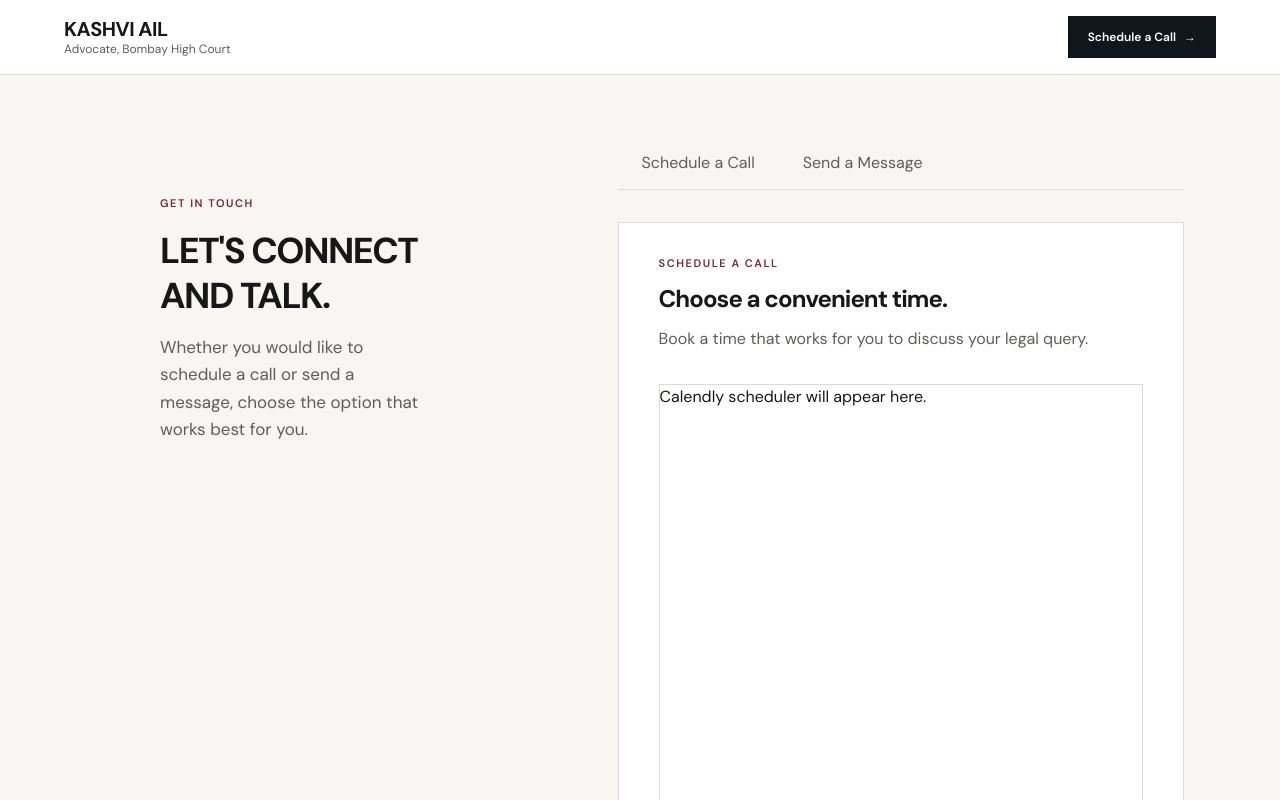
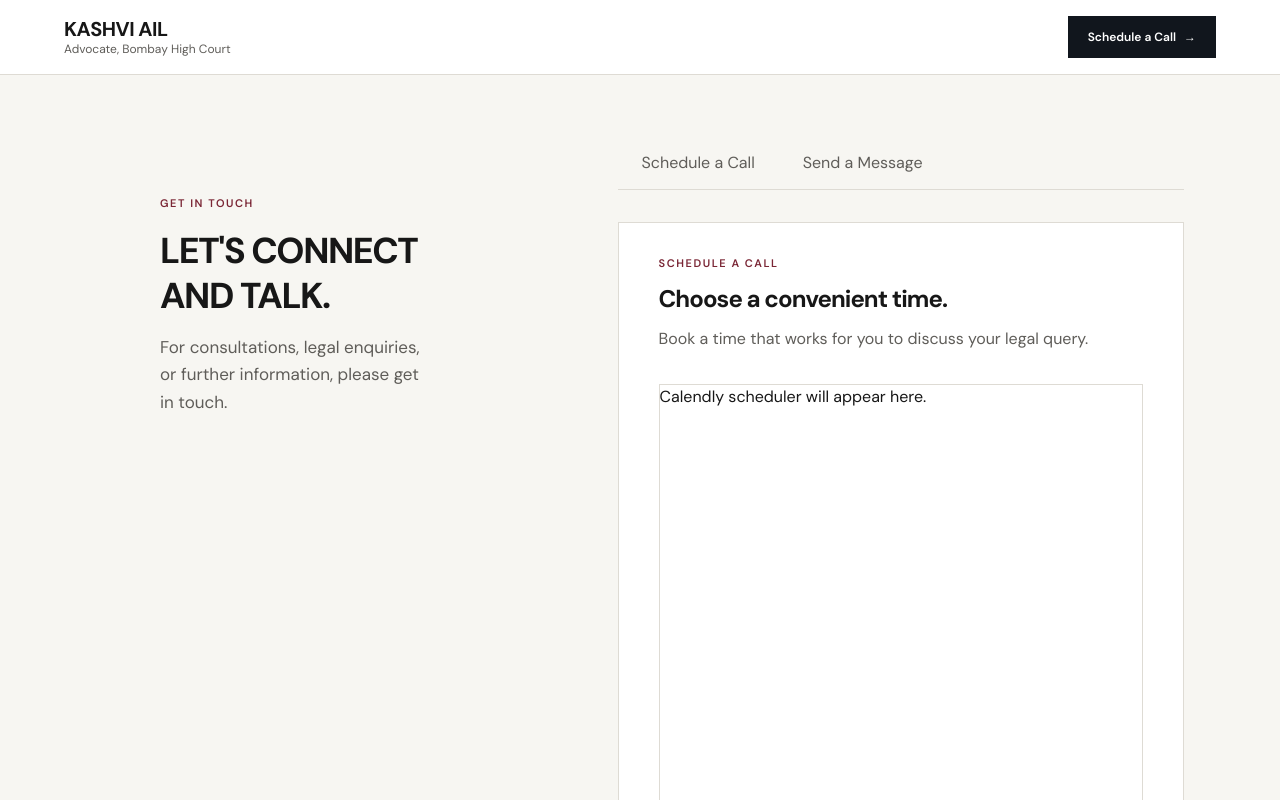
Before and after one commit to saurabh-uchil/PortfolioApp, a Next.js app: page /contact in a window 1280 px wide. Shown: the top 800 px of the page. Built offline with nearby package versions, Linux system fonts and the light colour scheme.

Commit message:
Updated the content

```diff
--- a/app/components/Contact/Header/Header.data.ts
+++ b/app/components/Contact/Header/Header.data.ts
@@ -5,5 +5,5 @@ export const contactHeaderContent = {
     lineTwo: "AND TALK.",
   },
   description:
-    "Whether you would like to schedule a call or send a message, choose the option that works best for you.",
+  "For consultations, legal enquiries, or further information, please get in touch.",
 } as const;
```
